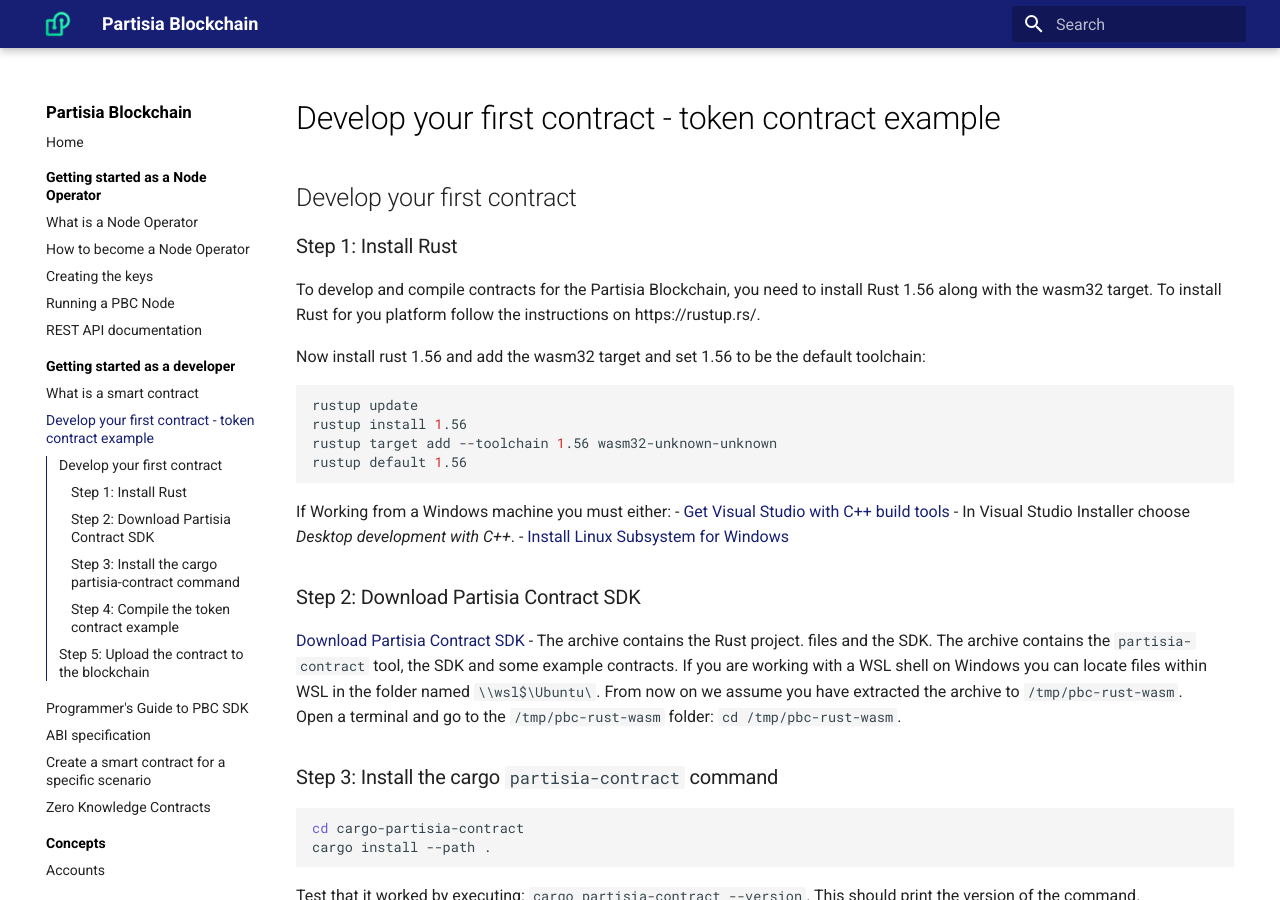
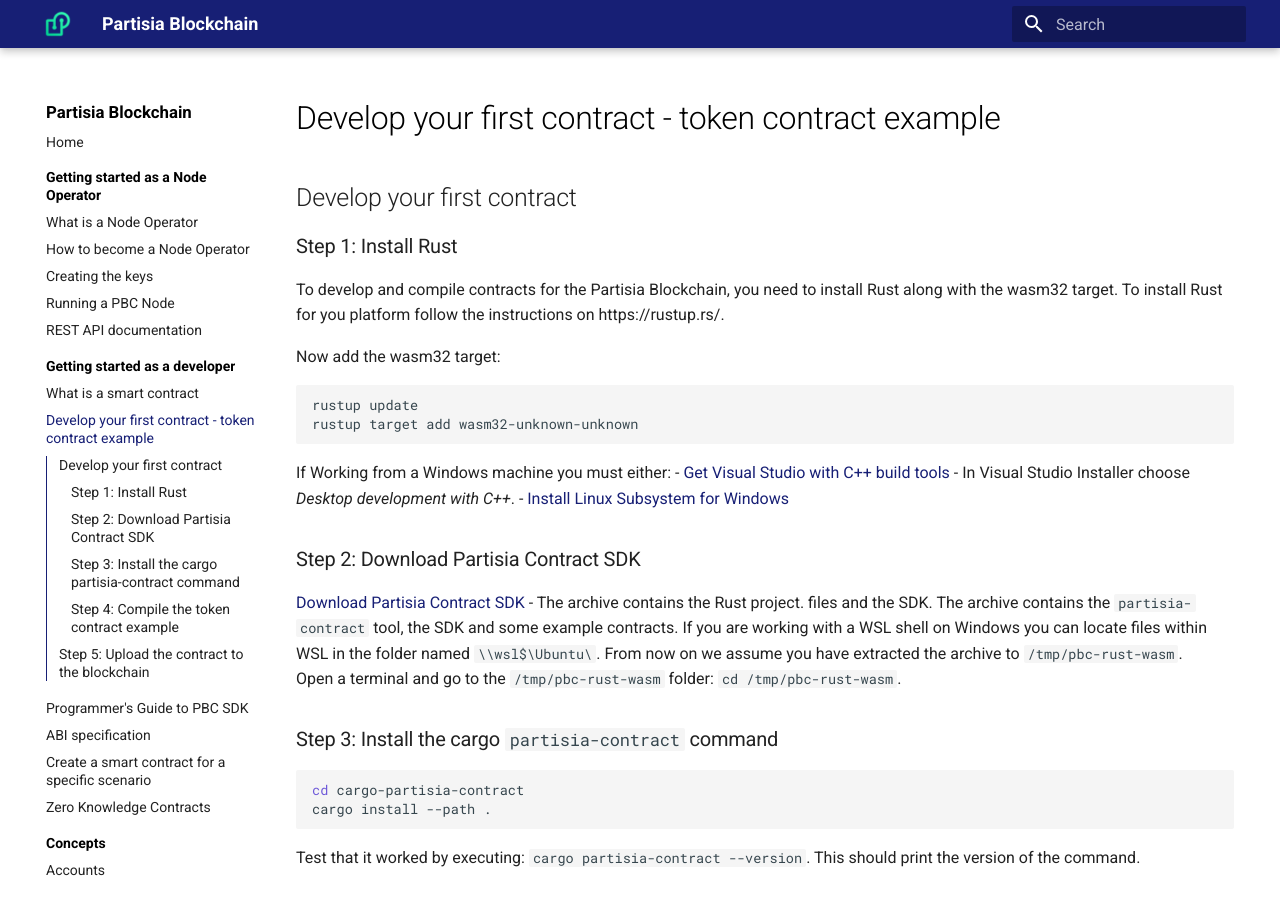
Before and after one commit to 0xSero/partisia-docs, an MkDocs documentation site: the page built from docs/token-contract.md, in a window 1280 px wide and 900 px high. Built offline with MkDocs 1.6.1 and Material for MkDocs 9.7.7, drawn with Linux system fonts in a browser that asks for light colours; a script that is not in the unit is left out.

Commit message:
delete version 1.56

````diff
--- a/docs/token-contract.md
+++ b/docs/token-contract.md
@@ -1,15 +1,13 @@
 ## Develop your first contract
 
 ### Step 1: Install Rust
-To develop and compile contracts for the Partisia Blockchain, you need to install Rust 1.56 along with the wasm32 target. To install Rust for you platform follow the instructions on https://rustup.rs/.
+To develop and compile contracts for the Partisia Blockchain, you need to install Rust along with the wasm32 target. To install Rust for you platform follow the instructions on https://rustup.rs/.
 
-Now install rust 1.56 and add the wasm32 target and set 1.56 to be the default toolchain:
+Now add the wasm32 target:
 
 ```bash
 rustup update
-rustup install 1.56
-rustup target add --toolchain 1.56 wasm32-unknown-unknown
-rustup default 1.56
+rustup target add wasm32-unknown-unknown
 ```
 If Working from a Windows machine you must either:
 - [Get Visual Studio with C++  build tools](https://visualstudio.microsoft.com/downloads/) - In Visual Studio Installer choose *Desktop development with C++*.
````
